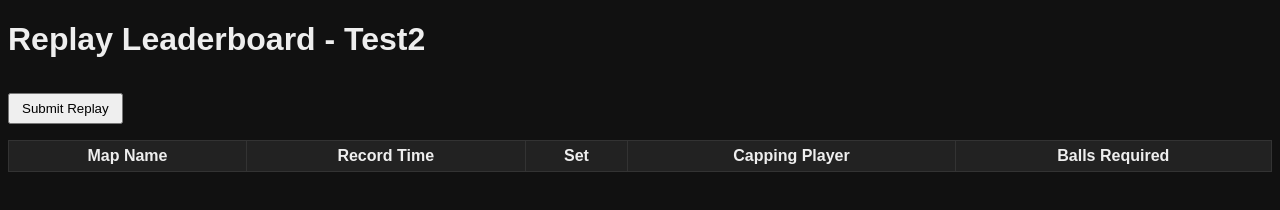
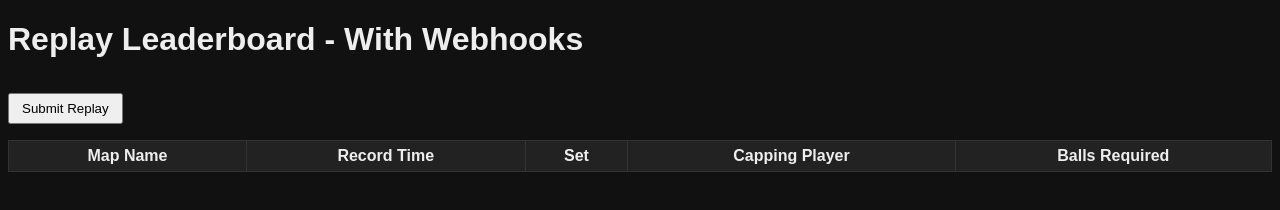
Before and after one commit to aRivieraDream/gltp-replays, a plain HTML site: page static/index.html in a window 1280 px wide. Drawn offline with Linux system fonts and the light colour scheme; no server answers.

Commit message:
update title

```diff
--- a/static/index.html
+++ b/static/index.html
@@ -24,7 +24,7 @@
   </style>
 </head>
 <body>
-  <h1>Replay Leaderboard - Test2</h1>
+  <h1>Replay Leaderboard - With Webhooks</h1>
   <button id="open-modal">Submit Replay</button>
   <table>
     <thead>
```
